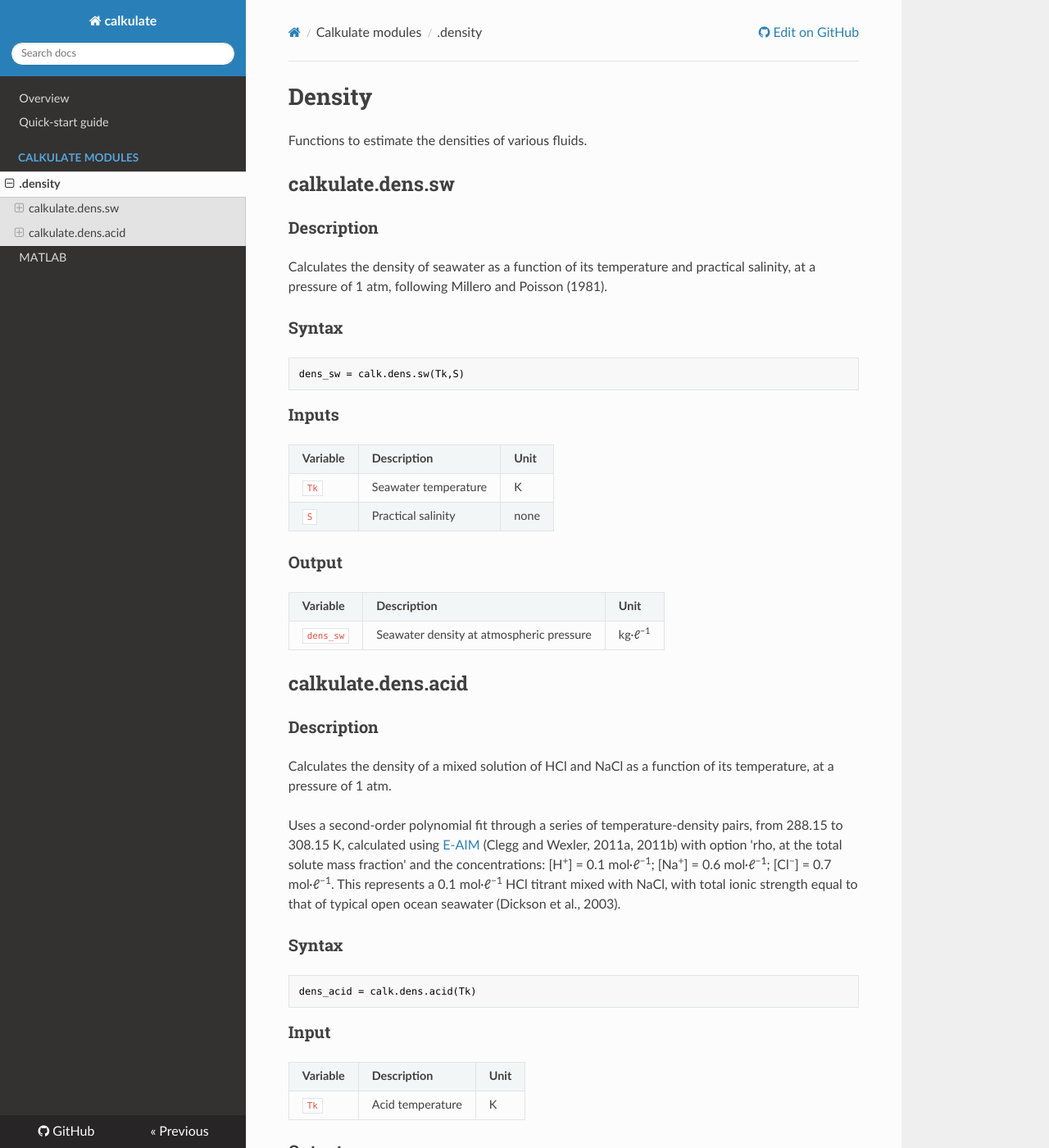
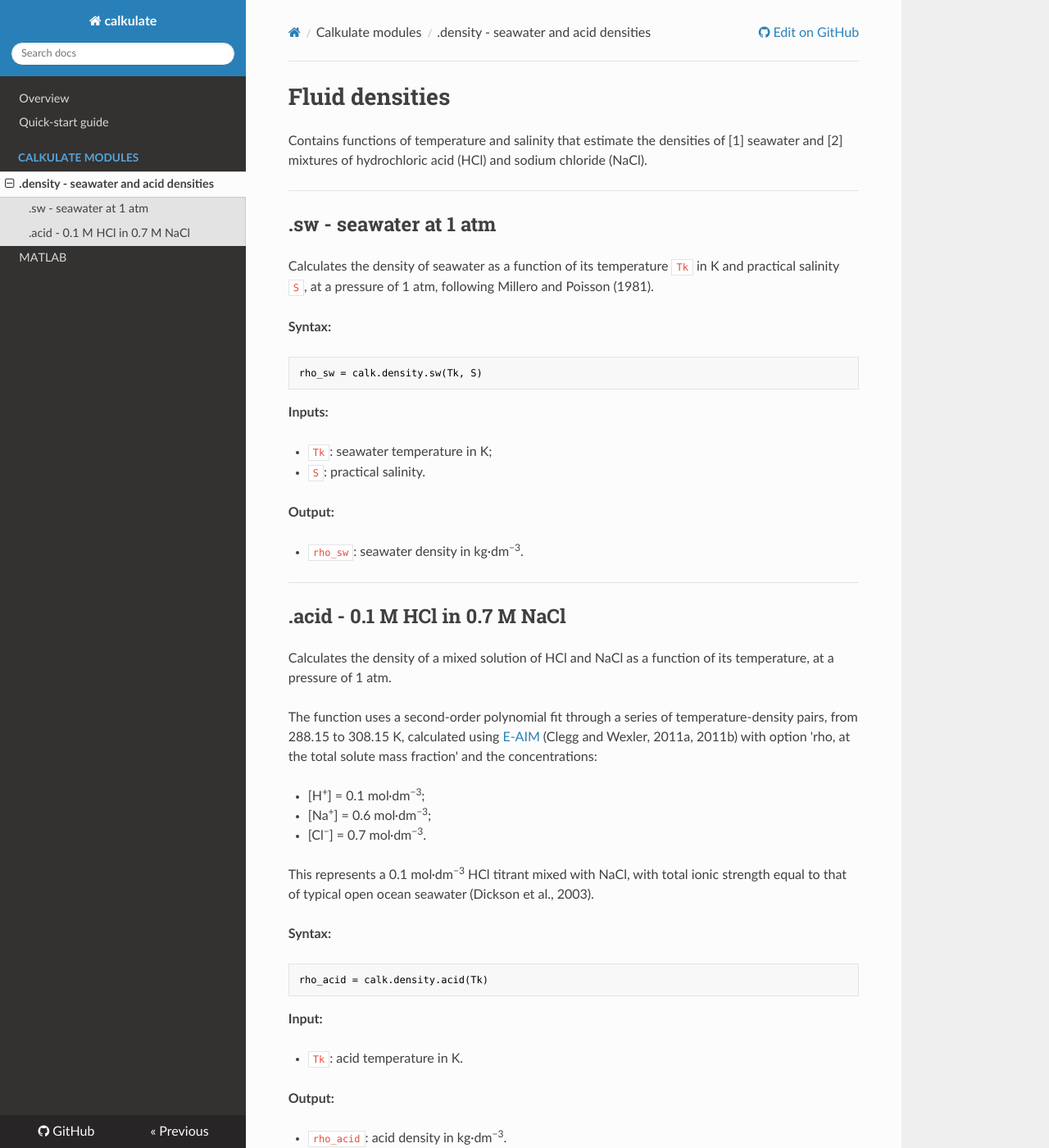
Before and after one commit to mvdh7/calkulate, an MkDocs documentation site: the page built from docs/modules/density.md, in a window 1280 px wide and 1400 px high. Shown: the whole window at 82% size. Built offline with MkDocs 1.6.1, drawn with Linux system fonts in a browser that asks for light colours; nearby versions of some CDN libraries; some of the changed text lies outside the part shown.

Commit message:
Tidied up density function docs

````diff
--- a/docs/modules/density.md
+++ b/docs/modules/density.md
@@ -1,108 +1,60 @@
-# Density
+# Fluid densities
 
-Functions to estimate the densities of various fluids.
+Contains functions of temperature and salinity that estimate the densities of [1] seawater and [2] mixtures of hydrochloric acid (HCl) and sodium chloride (NaCl).
 
 
+<hr />
 
-## calkulate.dens.sw
+## .sw - seawater at 1 atm
 
-### Description
+Calculates the density of seawater as a function of its temperature `Tk` in K and practical salinity `S`, at a pressure of 1 atm, following Millero and Poisson (1981).
 
-Calculates the density of seawater as a function of its temperature and practical salinity, at a pressure of 1 atm, following Millero and Poisson (1981).
-
-### Syntax
+**Syntax:**
 
 ```python
-dens_sw = calk.dens.sw(Tk,S)
+rho_sw = calk.density.sw(Tk, S)
 ```
 
-### Inputs
+**Inputs:**
 
-<table><tr>
+  * `Tk`: seawater temperature in K;
+  * `S`: practical salinity.
 
-<td><strong>Variable</strong></td>
-<td><strong>Description</strong></td>
-<td><strong>Unit</strong></td>
+**Output:**
 
-</tr><tr>
-
-<td><code>Tk</code></td>
-<td>Seawater temperature</td>
-<td>K</td>
-
-</tr><tr>
-
-<td><code>S</code></td>
-<td>Practical salinity</td>
-<td>none</td>
-
-</tr></table>
-
-### Output
-
-<table><tr>
-
-<td><strong>Variable</strong></td>
-<td><strong>Description</strong></td>
-<td><strong>Unit</strong></td>
-
-</tr><tr>
-
-<td><code>dens_sw</code></td>
-<td>Seawater density at atmospheric pressure</td>
-<td>kg·ℓ<sup>−1</sup></td>
-
-</tr></table>
+  * `rho_sw`: seawater density in kg·dm<sup>−3</sup>.
 
 
+<hr />
 
-## calkulate.dens.acid
-
-### Description
+## .acid - 0.1 M HCl in 0.7 M NaCl
 
 Calculates the density of a mixed solution of HCl and NaCl as a function of its temperature, at a pressure of 1 atm.
 
-Uses a second-order polynomial fit through a series of temperature-density pairs, from 288.15 to 308.15 K, calculated using [E-AIM](http://www.aim.env.uea.ac.uk/aim/density/density_electrolyte.php) (Clegg and Wexler, 2011a, 2011b) with option 'rho, at the total solute mass fraction' and the concentrations: [H<sup>+</sup>] = 0.1 mol·ℓ<sup>−1</sup>; [Na<sup>+</sup>] = 0.6 mol·ℓ<sup>−1</sup>; [Cl<sup>−</sup>] = 0.7 mol·ℓ<sup>−1</sup>. This represents a 0.1 mol·ℓ<sup>−1</sup> HCl titrant mixed with NaCl, with total ionic strength equal to that of typical open ocean seawater (Dickson et al., 2003).
+The function uses a second-order polynomial fit through a series of temperature-density pairs, from 288.15 to 308.15 K, calculated using [E-AIM](http://www.aim.env.uea.ac.uk/aim/density/density_electrolyte.php) (Clegg and Wexler, 2011a, 2011b) with option 'rho, at the total solute mass fraction' and the concentrations:
 
-### Syntax
+  * [H<sup>+</sup>] = 0.1 mol·dm<sup>−3</sup>;
+  * [Na<sup>+</sup>] = 0.6 mol·dm<sup>−3</sup>;
+  * [Cl<sup>−</sup>] = 0.7 mol·dm<sup>−3</sup>.
+
+This represents a 0.1 mol·dm<sup>−3</sup> HCl titrant mixed with NaCl, with total ionic strength equal to that of typical open ocean seawater (Dickson et al., 2003).
+
+**Syntax:**
 
 ```python
-dens_acid = calk.dens.acid(Tk)
+rho_acid = calk.density.acid(Tk)
 ```
 
-### Input
+**Input:**
 
-<table><tr>
+  * `Tk`: acid temperature in K.
 
-<td><strong>Variable</strong></td>
-<td><strong>Description</strong></td>
-<td><strong>Unit</strong></td>
+**Output:**
 
-</tr><tr>
-
-<td><code>Tk</code></td>
-<td>Acid temperature</td>
-<td>K</td>
-
-</tr></table>
-
-### Output
-
-<table><tr>
-
-<td><strong>Variable</strong></td>
-<td><strong>Description</strong></td>
-<td><strong>Unit</strong></td>
-
-</tr><tr>
-
-<td><code>dens_acid</code></td>
-<td>Acid density</td>
-<td>kg·ℓ<sup>−1</sup></td>
-
-</tr></table>
+  * `rho_acid`: acid density in kg·dm<sup>−3</sup>.
 
 
+<hr />
 
 # References
 
--- a/mkdocs.yml
+++ b/mkdocs.yml
@@ -13,5 +13,5 @@ nav:
   - Overview: index.md
   - Quick-start guide: quick-start.md
   - Calkulate modules:
-      - .density: modules/density.md
+      - .density - seawater and acid densities: modules/density.md
   - MATLAB: matlab.md
````
